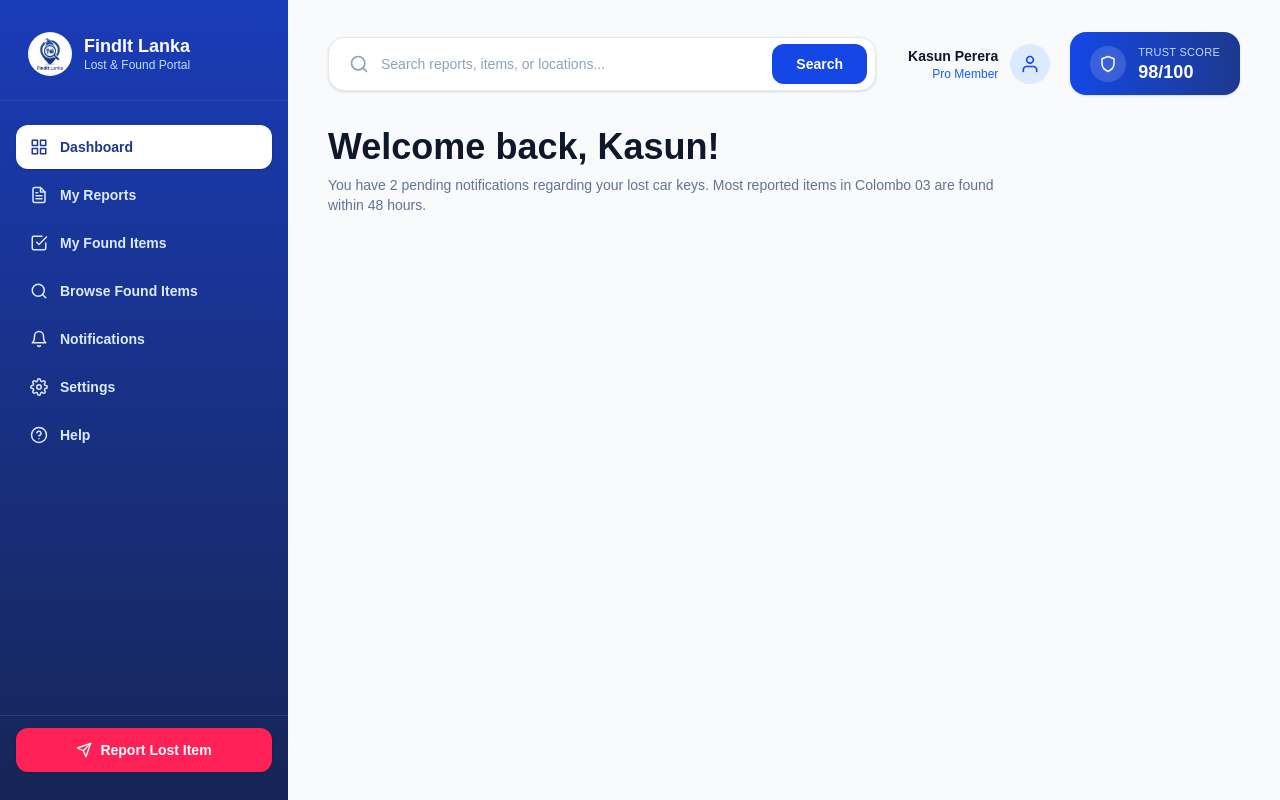
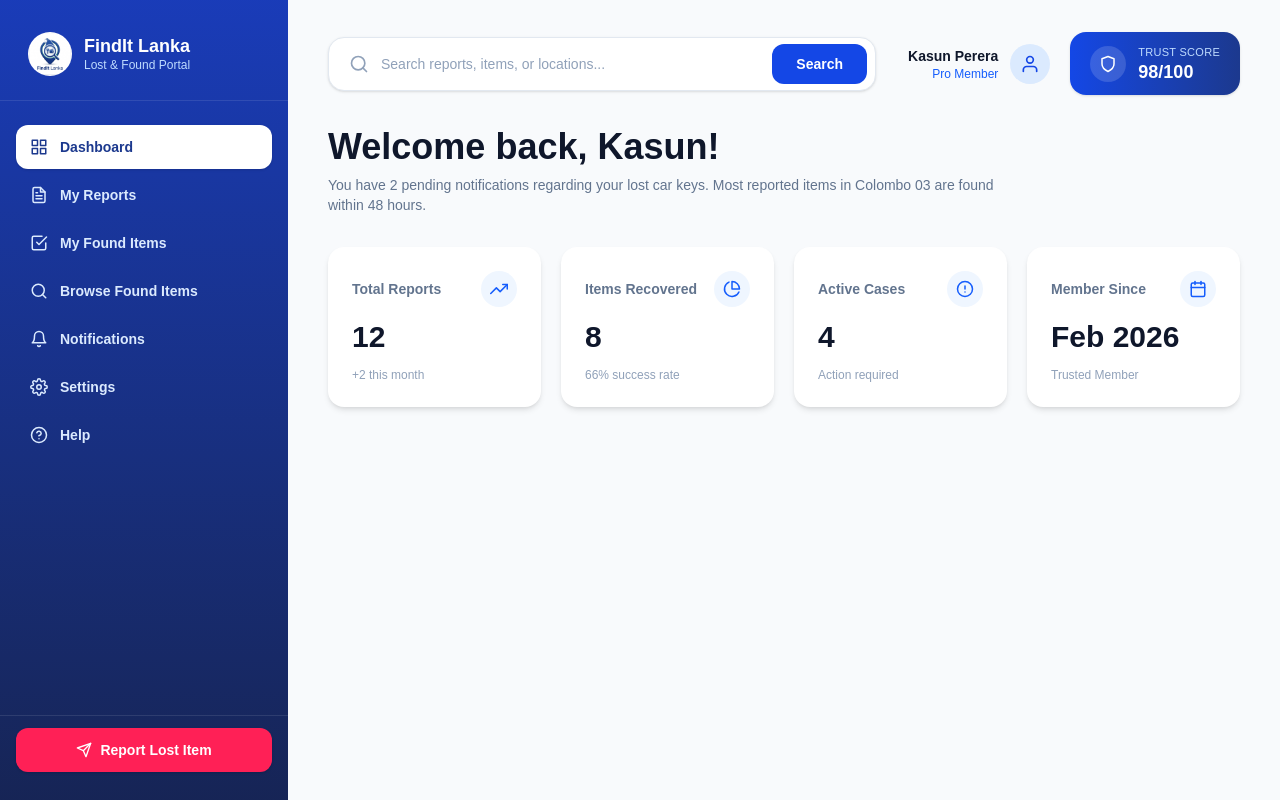
Before and after one commit to KavinduSandeepaAmaranath/FindIt-Lanka, a React (Vite) app in the folder client/: page /dashboard in a window 1280 px wide. Shown: the top 800 px of the page. Built offline with nearby package versions, Linux system fonts and the light colour scheme.

Commit message:
add stats overview cards to the user Dashboard page

```diff
--- /dev/null
+++ b/client/src/components/dashboard/StatsOverview.jsx
@@ -0,0 +1,36 @@
+import { FiTrendingUp, FiPieChart, FiAlertCircle, FiCalendar } from "react-icons/fi";
+
+const iconMap = {
+  trend: FiTrendingUp,
+  pie: FiPieChart,
+  alert: FiAlertCircle,
+  calendar: FiCalendar,
+};
+
+function StatsOverview({ stats }) {
+  return (
+    <div className="grid grid-cols-1 sm:grid-cols-2 lg:grid-cols-4 gap-5">
+      {stats.map(({ label, value, note, icon }) => {
+        const Icon = iconMap[icon] || FiTrendingUp;
+        return (
+          <div
+            key={label}
+            className="bg-white rounded-2xl shadow-md p-6 flex flex-col gap-3"
+          >
+            <div className="flex items-center justify-between">
+              <p className="text-sm font-semibold text-slate-500">{label}</p>
+              <div className="w-9 h-9 rounded-full bg-blue-50 flex items-center justify-center text-blue-600 shrink-0">
+                <Icon className="w-4.5 h-4.5" />
+              </div>
+            </div>
+
+            <p className="text-3xl font-extrabold text-slate-900">{value}</p>
+            <p className="text-xs text-slate-400">{note}</p>
+          </div>
+        );
+      })}
+    </div>
+  );
+}
+
+export default StatsOverview;
```
Also changed, not shown: client/src/pages/Dashboard.jsx (+3 -29 lines).
